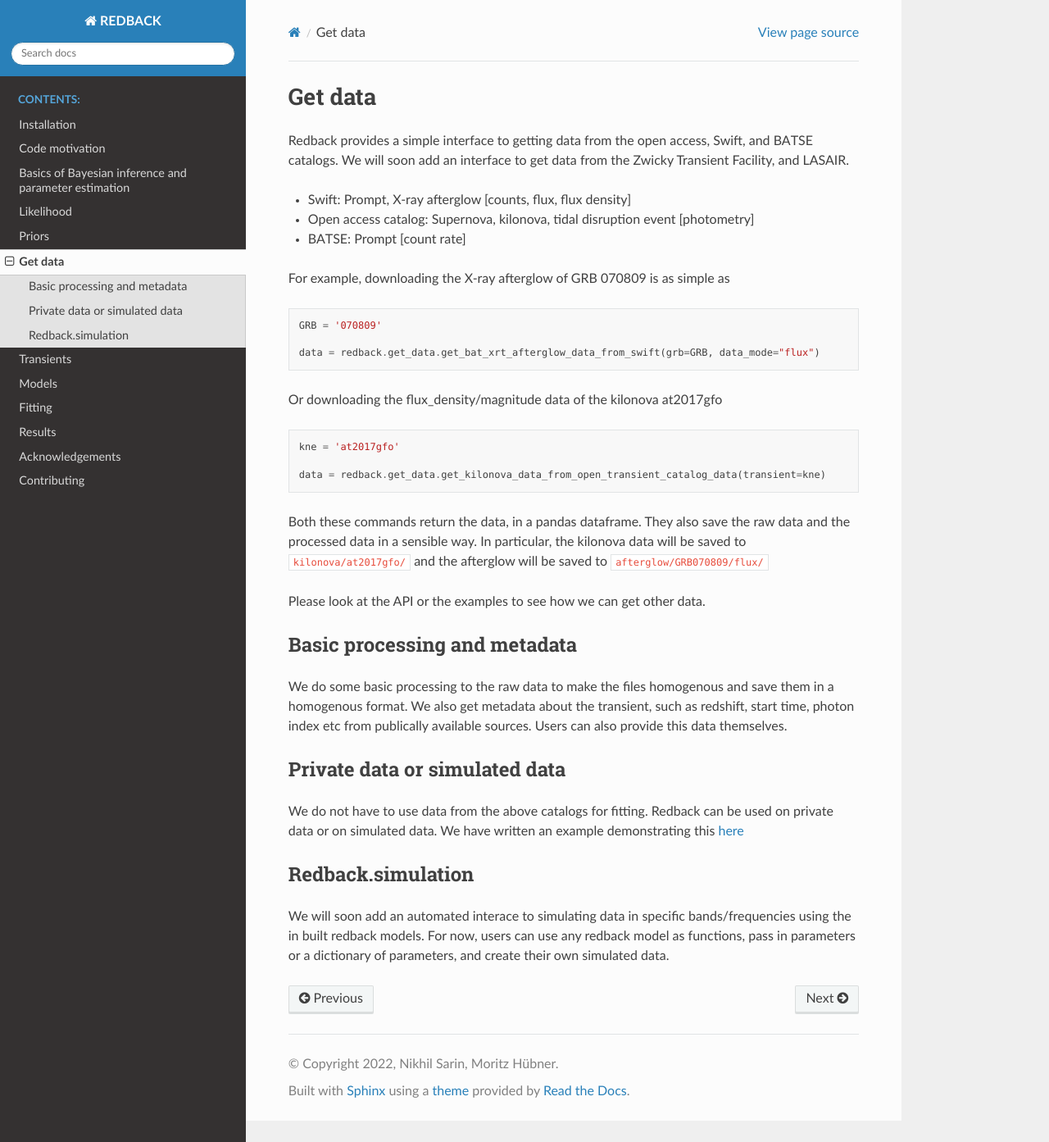
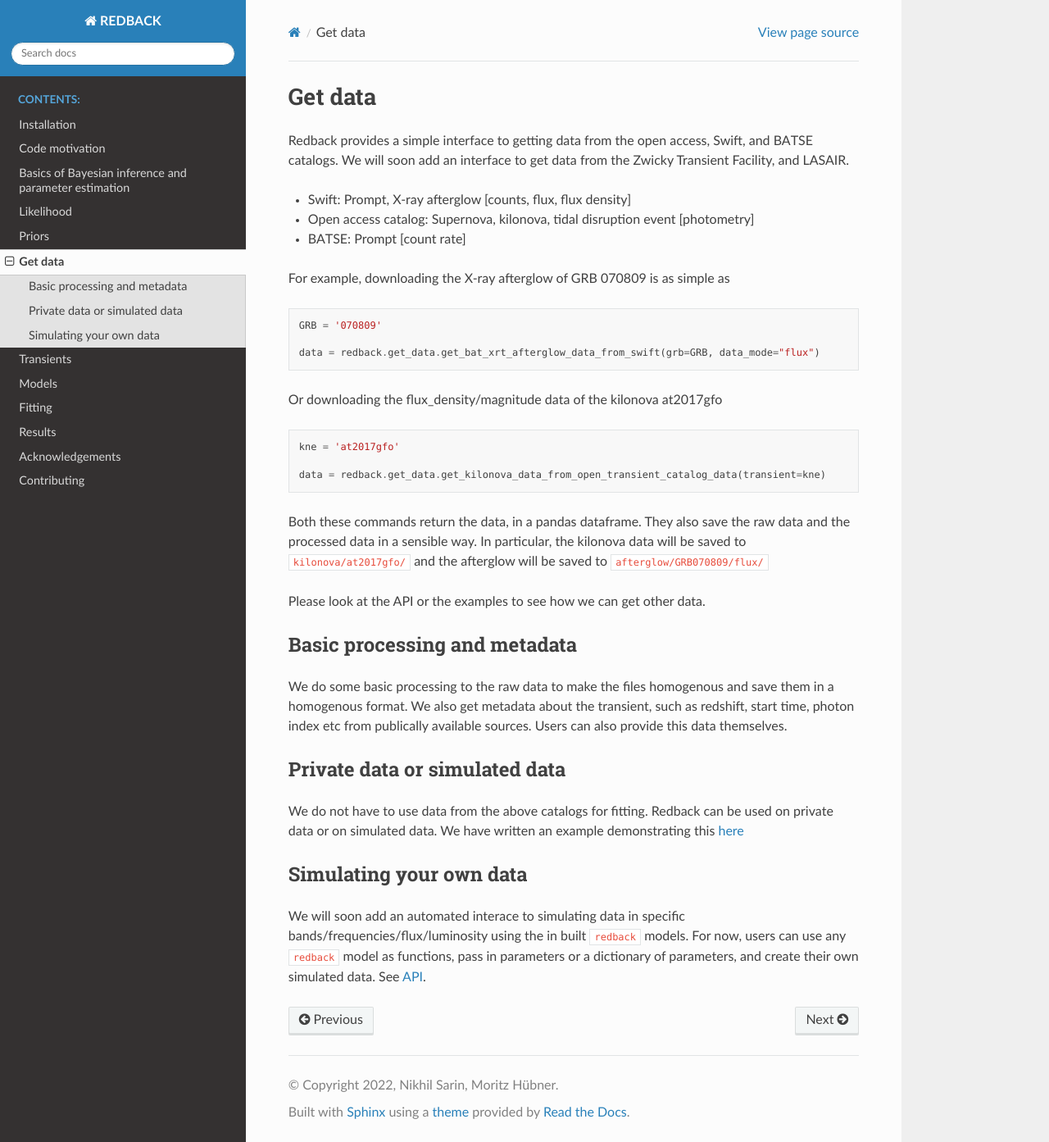
Before and after one commit to nikhil-sarin/redback, a Sphinx documentation site: the page built from docs/getting_data.txt, in a window 1280 px wide and 1393 px high. Shown: the whole window at 82% size. Built offline with Sphinx 7.4.7 and the Read the Docs theme 2.0.0, drawn with Linux system fonts in a browser that asks for light colours; pages that are not in the unit, such as notebooks, are missing from menus.

Commit message:
renamed simulation header

```diff
--- a/docs/getting_data.txt
+++ b/docs/getting_data.txt
@@ -44,8 +44,9 @@ We do not have to use data from the above catalogs for fitting.
 Redback can be used on private data or on simulated data.
 We have written an example demonstrating this `here <https://github.com/nikhil-sarin/redback/blob/master/examples/broadband_afterglow_private_data_example.py>`_
 
-Redback.simulation
+Simulating your own data
 -------------------------
 
-We will soon add an automated interace to simulating data in specific bands/frequencies using the in built redback models.
-For now, users can use any redback model as functions, pass in parameters or a dictionary of parameters, and create their own simulated data.
+We will soon add an automated interace to simulating data in specific bands/frequencies/flux/luminosity using the in built :code:`redback` models.
+For now, users can use any :code:`redback` model as functions, pass in parameters or a dictionary of parameters, and create their own simulated data.
+See `API <https://redback.readthedocs.io/en/latest/>`_.
```
